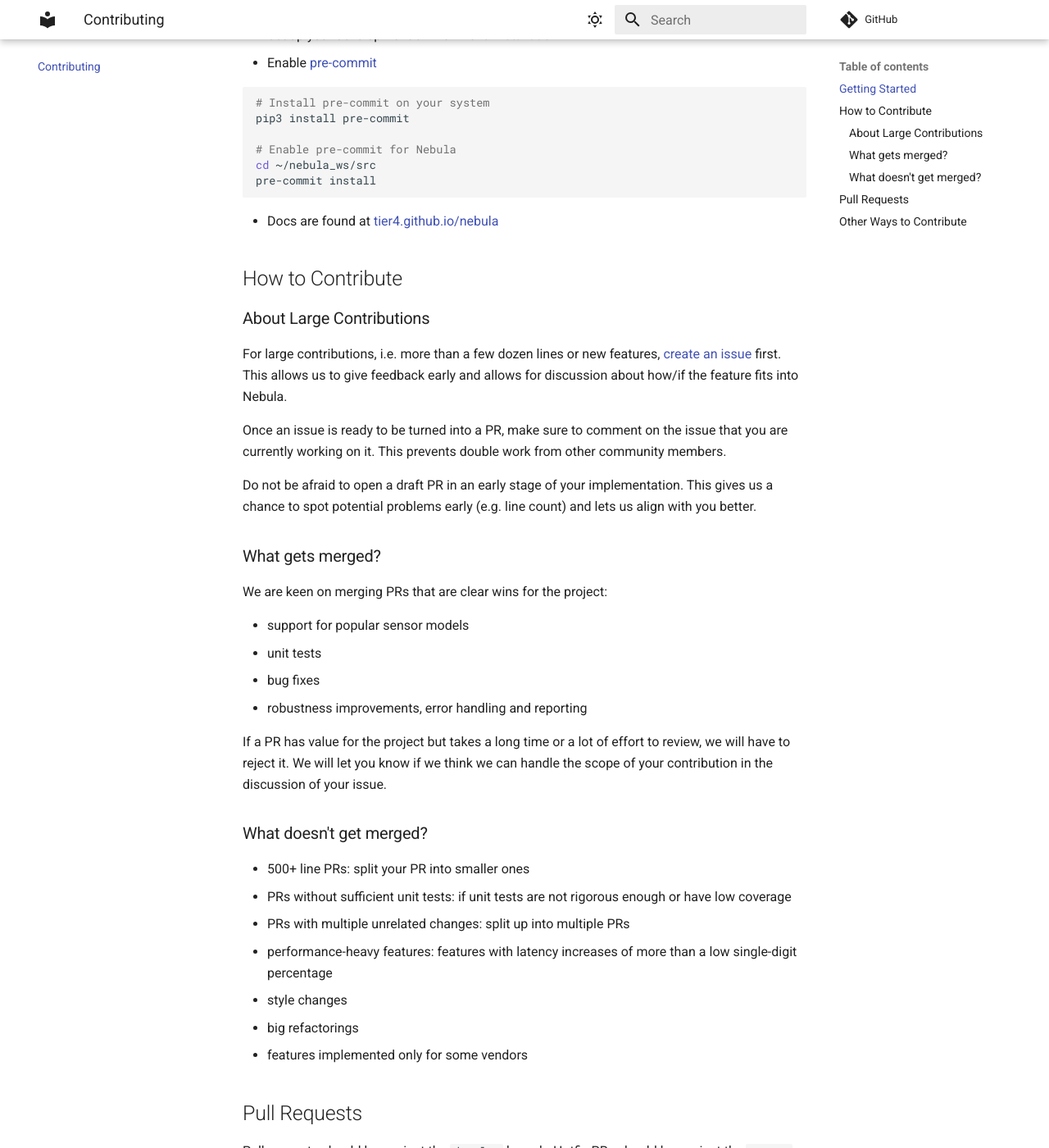
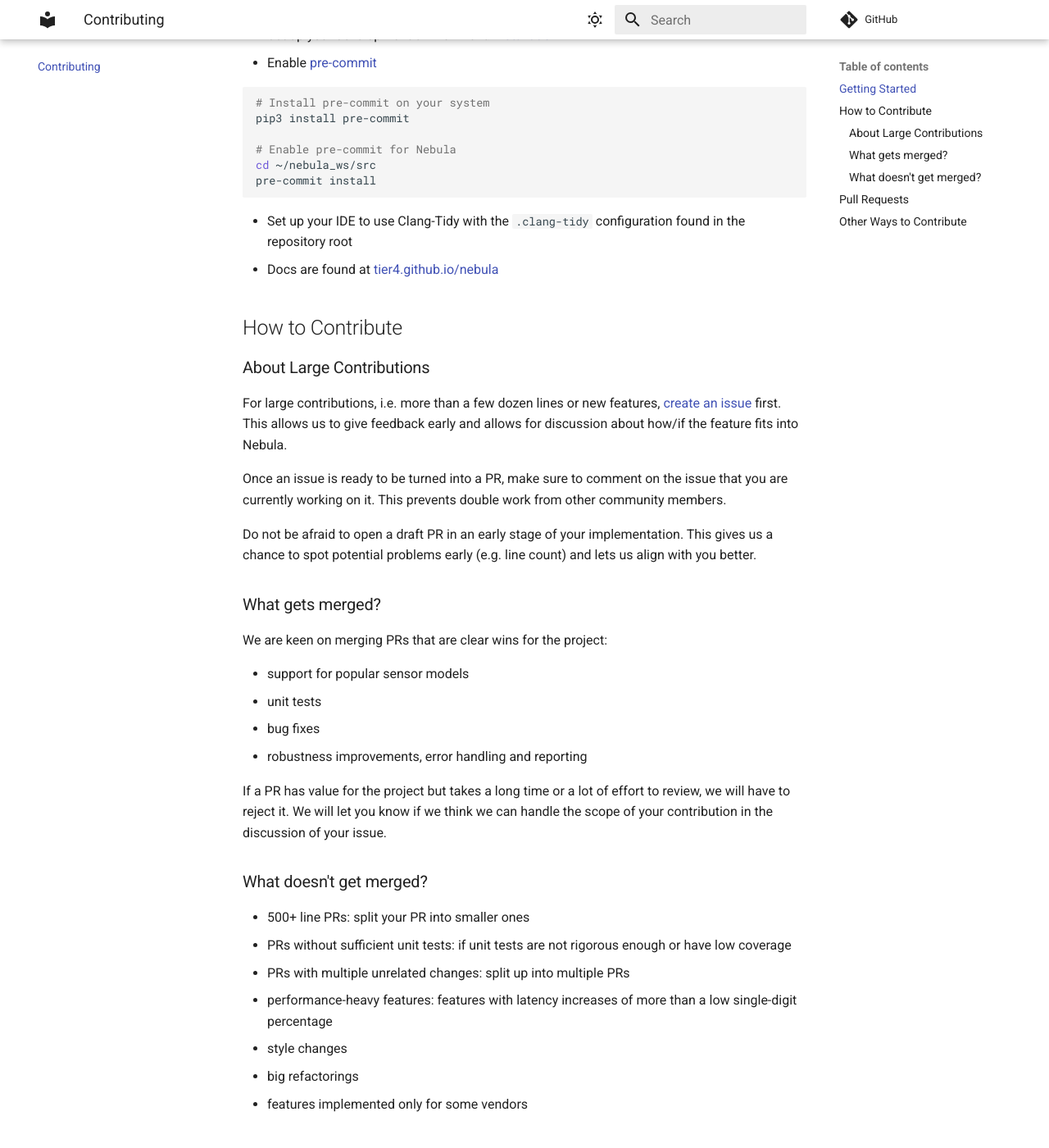
Before and after one commit to tier4/nebula, an MkDocs documentation site: the page built from docs/contribute.md, in a window 1280 px wide and 1400 px high, scrolled down 366 px. Shown: the whole window at 82% size. Built offline with MkDocs 1.6.1 and Material for MkDocs 9.7.7, drawn with Linux system fonts in a browser that asks for light colours; comment, search, counter and statistics services are not loaded; some of the changed text lies outside the part shown.

Commit message:
docs(contribute.md): add instructions for clang-tidy
Signed-off-by: Max SCHMELLER <max.schmeller@tier4.jp>

````diff
--- a/docs/contribute.md
+++ b/docs/contribute.md
@@ -18,6 +18,7 @@
   pre-commit install
   ```
 
+- Set up your IDE to use Clang-Tidy with the `.clang-tidy` configuration found in the repository root
 - Docs are found at [tier4.github.io/nebula](https://tier4.github.io/nebula)
 
 ## How to Contribute
@@ -66,6 +67,7 @@
 A good PR fulfills all of the following:
 
 - passes pre-commit
+- conforms to the repo's `.clang-tidy` and `.clang-format`
 - passes all CI checks
 - a single clearly stated goal
 - every line changed directly contributes to that goal
````
